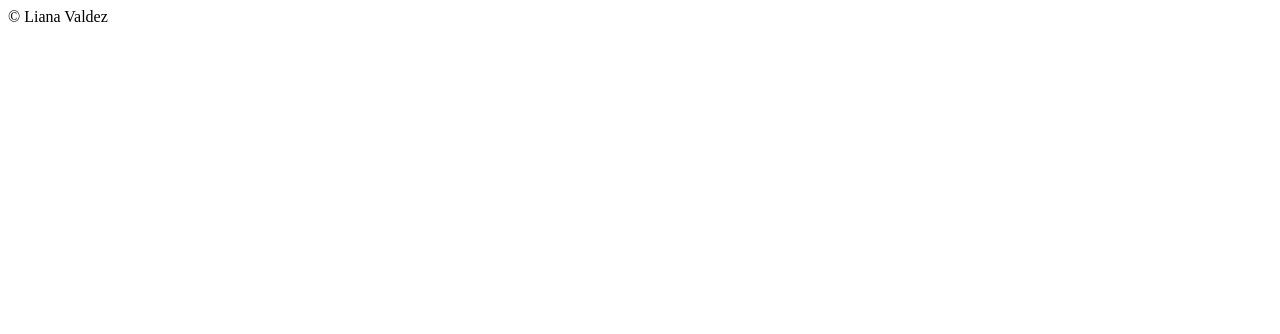
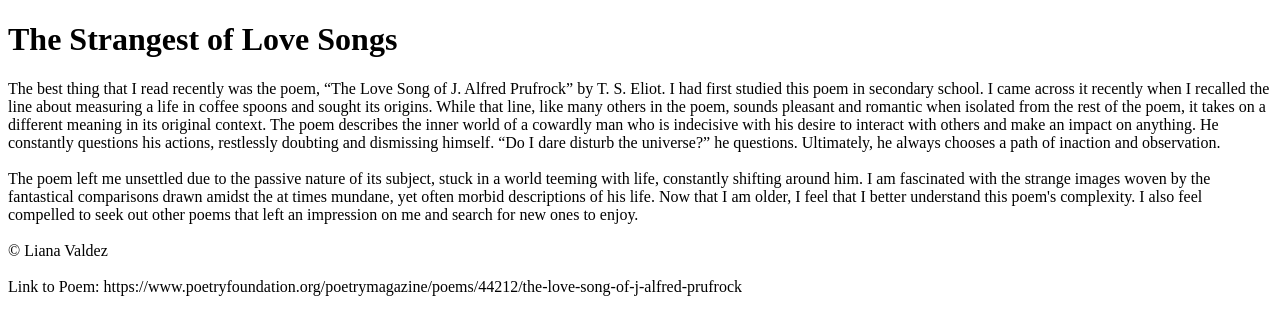
Before and after one commit to LianaV27/UX220-Lab-2, a plain HTML site: page index.html in a window 1280 px wide. Drawn offline with Linux system fonts and the light colour scheme.

Commit message:
add body text

```diff
--- a/index.html
+++ b/index.html
@@ -1,17 +1,25 @@
 <!DOCTYPE html>
 <html lang="en">
     <head>
-        <title>What I read</title>
+        <title>The Best Thing I Read Recently</title>
     </head>
     <body>
         <header>
-
+            <h1>The Strangest of Love Songs</h1>
         </header>
         <main>
-
+            The best thing that I read recently was the poem, <q>The Love Song of J. Alfred Prufrock</q> by T. S. Eliot. I had first studied this poem in secondary school.
+            I came across it recently when I recalled the line about measuring a life in coffee spoons and sought its origins. While that line, like many others in the poem,
+            sounds pleasant and romantic when isolated from the rest of the poem, it takes on a different meaning in its original context. The poem describes the inner world
+            of a cowardly man who is indecisive with his desire to interact with others and make an impact on anything. He constantly questions his actions, restlessly
+            doubting and dismissing himself. <q>Do I dare disturb the universe?</q> he questions. Ultimately, he always chooses a path of inaction and observation. <br><br>
+            The poem left me unsettled due to the passive nature of its subject, stuck in a world teeming with life, constantly shifting around him. I am fascinated with
+            the strange images woven by the fantastical comparisons drawn amidst the at times mundane, yet often morbid descriptions of his life. Now that I am older, I feel that
+            I better understand this poem's complexity. I also feel compelled to seek out other poems that left an impression on me and search for new ones to enjoy.
         </main>
         <footer>
-            &copy; Liana Valdez
+            <br>&copy; Liana Valdez<br>
+            <br>Link to Poem: https://www.poetryfoundation.org/poetrymagazine/poems/44212/the-love-song-of-j-alfred-prufrock
         </footer>
     </body>
 </html>
```
